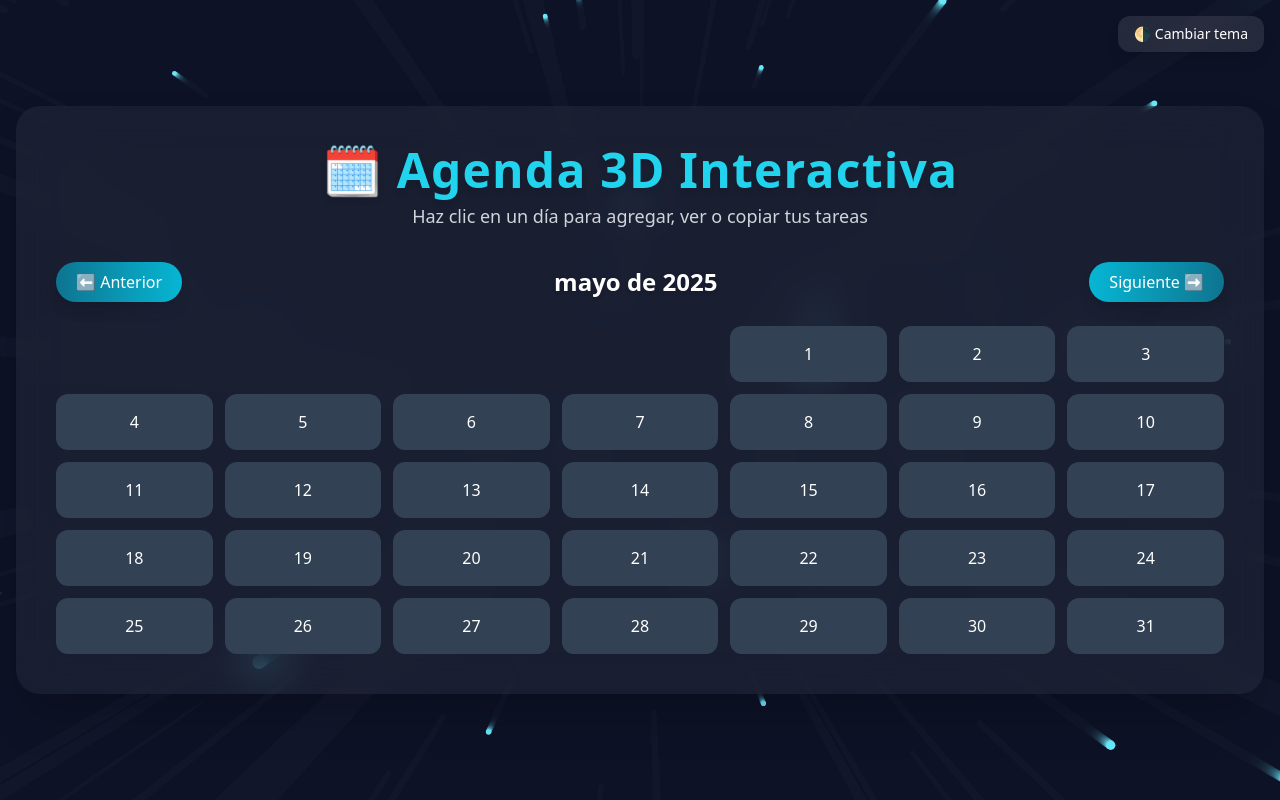
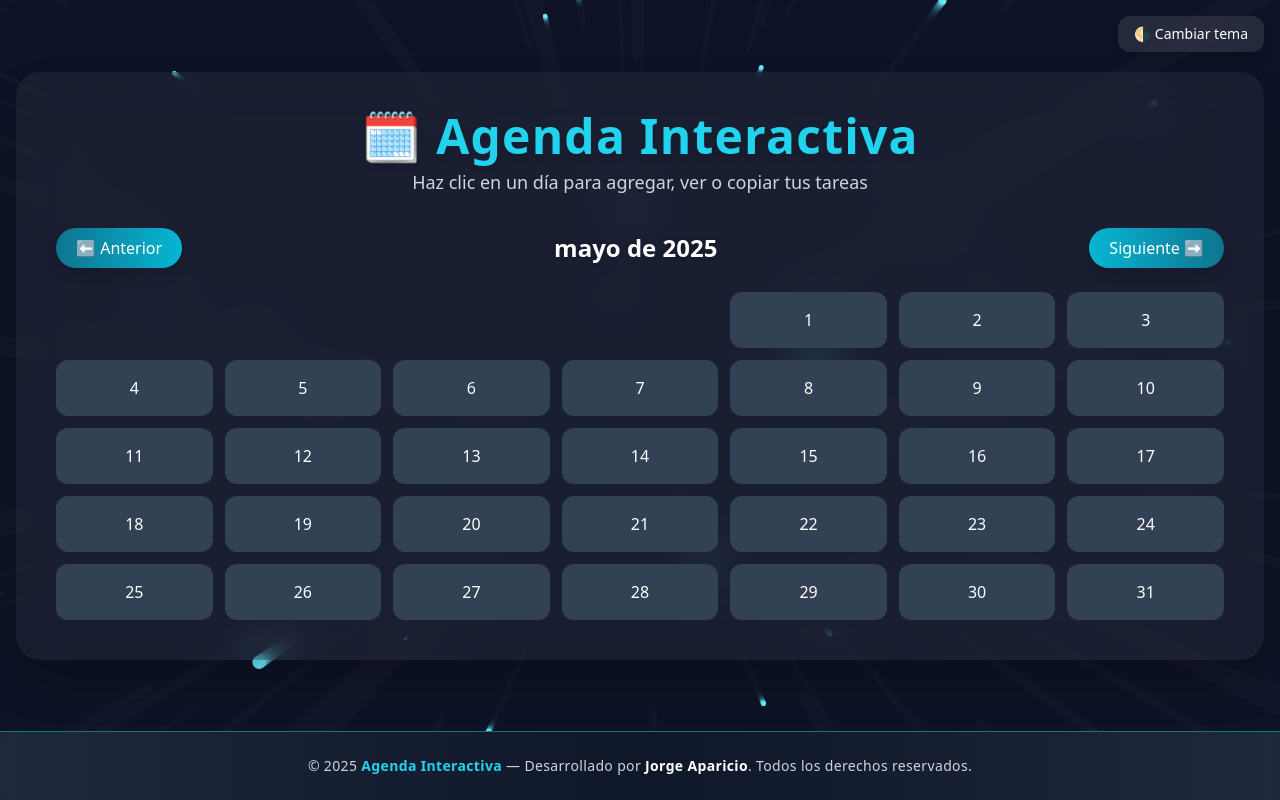
Before and after one commit to Japaricio2004/agenda-interactiva, a plain HTML site: page index.html in a window 1280 px wide. Drawn offline with nearby package versions, Linux system fonts and the light colour scheme.

Commit message:
Update index.html

```diff
--- a/index.html
+++ b/index.html
@@ -42,21 +42,21 @@
     }
 </style>
 </head>
-<body class="relative min-h-screen bg-black text-white font-sans overflow-hidden">
+<body class="min-h-screen flex flex-col bg-black text-white font-sans">
 
 <canvas id="bgCanvas" class="absolute inset-0 w-full h-full z-0"></canvas>
 
-<main class="relative z-10 flex items-center justify-center min-h-screen px-4 py-10">
+<main class="relative z-10 flex-grow flex items-center justify-center px-4 py-10">
+
     <section class="bg-white/5 backdrop-blur-xl p-10 rounded-3xl shadow-2xl max-w-7xl w-full transition-all duration-500 ease-in-out">
     <div class="text-center mb-8">
         <h1 class="text-5xl font-extrabold text-cyan-400 drop-shadow-md tracking-wide">
-        🗓️ Agenda 3D Interactiva
+        🗓️ Agenda Interactiva
         </h1>
         <p class="text-gray-300 mt-2 text-lg">
         Haz clic en un día para agregar, ver o copiar tus tareas
         </p>
     </div>
-
 
     <div class="flex items-center justify-between mb-6">
         <button id="prevMonth"
@@ -90,11 +90,16 @@
     </div>
     </div>
 </div>
-
 <button id="toggleTheme"
     class="fixed top-4 right-4 z-30 px-4 py-2 bg-white/10 backdrop-blur-md rounded-xl text-sm text-white hover:bg-cyan-600 transition shadow-lg">
     🌗 Cambiar tema
 </button>
+
+<footer class="relative z-30 text-center py-6 bg-gradient-to-r from-slate-800 via-slate-900 to-slate-800 text-gray-300 text-sm shadow-inner border-t border-cyan-700">
+<p class="text-sm tracking-wide">
+    © 2025 <span class="font-semibold text-cyan-400">Agenda Interactiva</span> — Desarrollado por <span class="text-white font-bold">Jorge Aparicio</span>. Todos los derechos reservados.
+</p>
+</footer>
 
 <script src="script.js"></script>
 <script>
```
